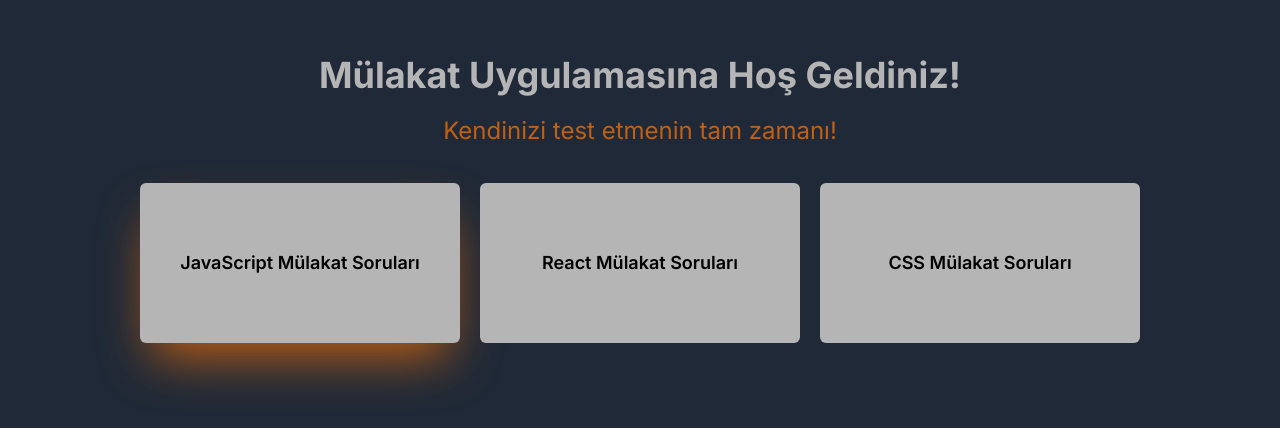
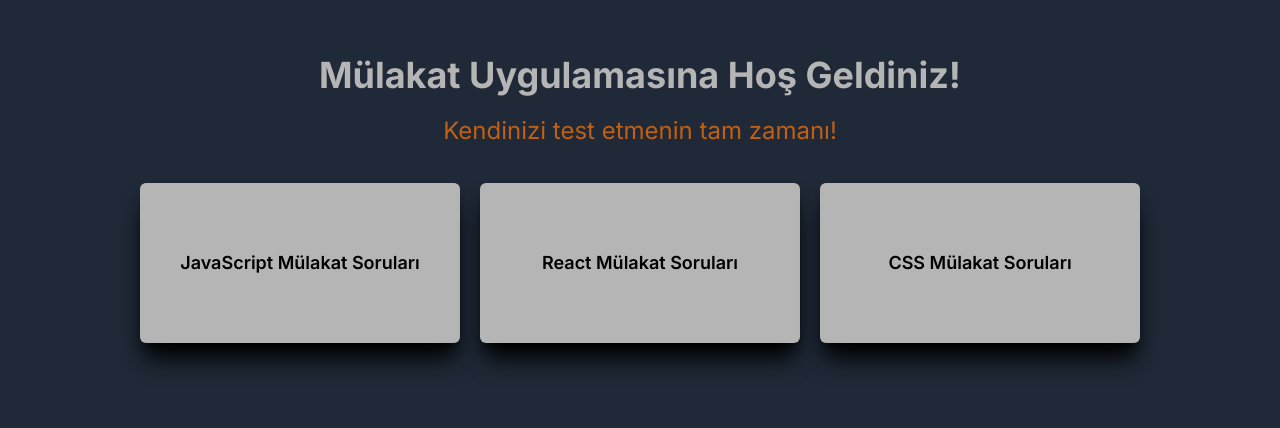
Before and after one commit to neslihanatasever/interviewApp, a Next.js app: page / in a window 1280 px wide. Shown: the part 146-574 px from the top of the page. Built offline with nearby package versions, Linux system fonts and the light colour scheme.

Commit message:
[#2] giriş ekranı kart tasarımı hover eklendi

```diff
--- a/app/page.tsx
+++ b/app/page.tsx
@@ -8,13 +8,13 @@
 
 
       <div className="techBox flex gap-5 ">
-        <div className="w-80 h-40 flex items-center justify-center flex-col gap-5 bg-[#b6b5b5] rounded-md shadow-2xl shadow-orangeIA hover:shadow-white">
+        <div className="w-80 h-40 flex items-center justify-center flex-col gap-5 bg-[#b6b5b5] rounded-md shadow-xl shadow-[#000] hover:shadow-[#C06014]">
           <p className="text-lg font-semibold">JavaScript Mülakat Soruları</p>
         </div>
-        <div className="w-80 h-40 flex items-center justify-center flex-col gap-5 bg-[#b6b5b5] rounded-md">
+        <div className="w-80 h-40 flex items-center justify-center flex-col gap-5 bg-[#b6b5b5] rounded-md shadow-xl shadow-[#000] hover:shadow-[#C06014]">
           <p className="text-lg font-semibold">React Mülakat Soruları</p>
         </div>
-        <div className="w-80 h-40 flex items-center justify-center flex-col gap-5 bg-[#b6b5b5] rounded-md">
+        <div className="w-80 h-40 flex items-center justify-center flex-col gap-5 bg-[#b6b5b5] rounded-md shadow-xl shadow-[#000] hover:shadow-[#C06014]">
           <p className="text-lg font-semibold">CSS Mülakat Soruları</p>
         </div>
       </div>
```
